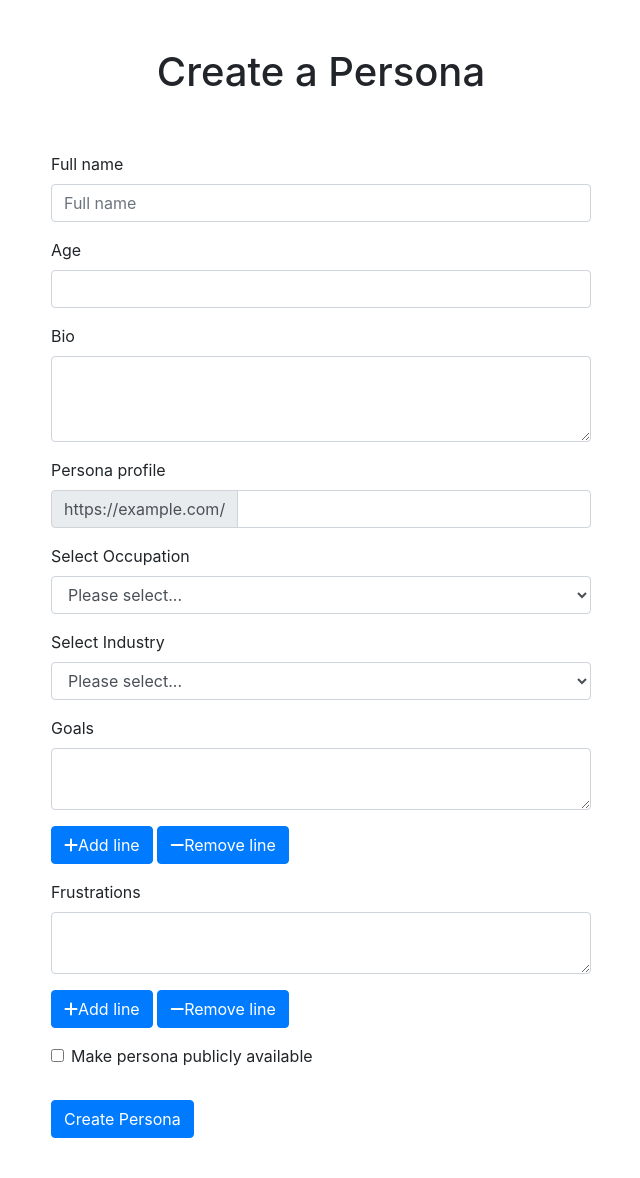
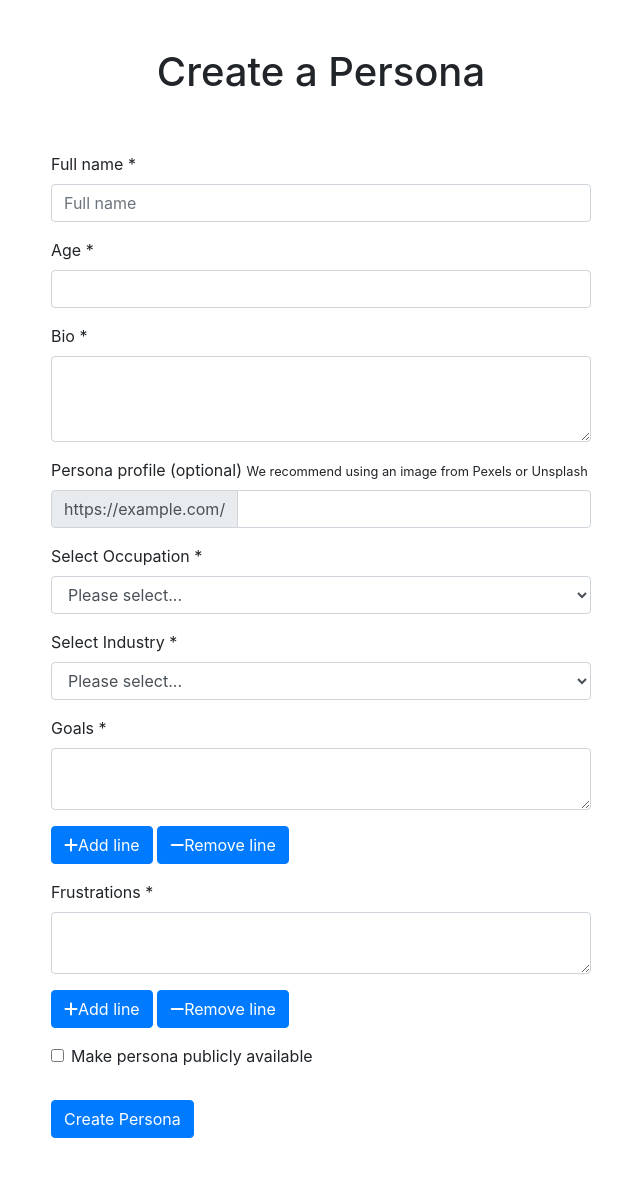
Before and after one commit to orlamadden/personafy, a Flask app: page /add-persona in a window 1280 px wide. Shown: the part 56-1234 px from the top of the page, without its empty margins (319-959 px from the left). Run offline with Flask 2, Linux system fonts and the light colour scheme; data that the repository does not hold is empty; some libraries are stand-ins or nearby versions.

Commit message:
added required attribute to form to stop user submitting an empty form

```diff
--- a/templates/add-persona.html
+++ b/templates/add-persona.html
@@ -13,30 +13,31 @@
     <div class="col-6">
       <form method="POST" action="{{ url_for('add_persona') }}">
         <div class="form-group">
-          <label for="fname">Full name</label>
+          <label for="fname">Full name *</label>
           <input
             type="text"
             class="form-control"
             id="fname"
             name="fname"
-            placeholder="Full name"
+            placeholder="Full name" required
           />
         </div>
         <div class="form-group">
-          <label for="age">Age</label>
-          <input class="form-control" type="number" id="age" name="age" min="1" max="99" />
+          <label for="age">Age *</label>
+          <input class="form-control" type="number" id="age" name="age" min="1" max="99" required />
         </div>
         <div class="form-group">
-          <label for="goals">Bio</label>
+          <label for="goals">Bio *</label>
           <textarea
             class="form-control"
             name="bio"
             id="bio"
             rows="3"
-          ></textarea>
+          required></textarea>
         </div>
         <div class="form-group">
-          <label for="basic-url">Persona profile</label>
+          <label for="basic-url">Persona profile (optional)</label>
+          <small>We recommend using an image from Pexels or Unsplash</small>
           <div class="input-group mb-3">
             <div class="input-group-prepend">
               <span class="input-group-text" id="profile-image"
@@ -53,31 +54,31 @@
           </div>
         </div>
         <div class="form-group">
-          <label for="occupation">Select Occupation</label>
-          <select class="form-control" id="occupation" name="occupation">
-            <option selected>Please select...</option>
+          <label for="occupation">Select Occupation *</label>
+          <select class="form-control" id="occupation" name="occupation" required>
+            <option selected disabled>Please select...</option>
             {% for job in occupation %}
             <option>{{ job.occupation_title }}</option>
             {% endfor %}
           </select>
         </div>
         <div class="form-group">
-          <label for="industry">Select Industry</label>
-          <select class="form-control" id="industry" name="industry">
-            <option selected>Please select...</option>
+          <label for="industry">Select Industry *</label>
+          <select class="form-control" id="industry" name="industry" required>
+            <option selected disabled>Please select...</option>
             {% for sector in industry %}
             <option>{{ sector.industry_title }}</option>
             {% endfor %}
           </select>
         </div>
         <div class="form-group">
-          <label for="goals">Goals</label>
+          <label for="goals">Goals *</label>
           <textarea
             class="form-control mb-3"
             name="goals"
             id="goals"
             rows="2"
-          ></textarea>
+          required></textarea>
           <button type="button" class="btn btn-primary">
             <i class="fas fa-plus"></i><span>Add line</span>
           </button>
@@ -86,13 +87,13 @@
           </button>
         </div>
         <div class="form-group">
-          <label for="frustrations">Frustrations</label>
+          <label for="frustrations">Frustrations *</label>
           <textarea
             class="form-control mb-3"
             id="frustrations"
             name="frustrations"
             rows="2"
-          ></textarea>
+          required></textarea>
           <button type="button" class="btn btn-primary">
             <i class="fas fa-plus"></i><span>Add line</span>
           </button>
```
